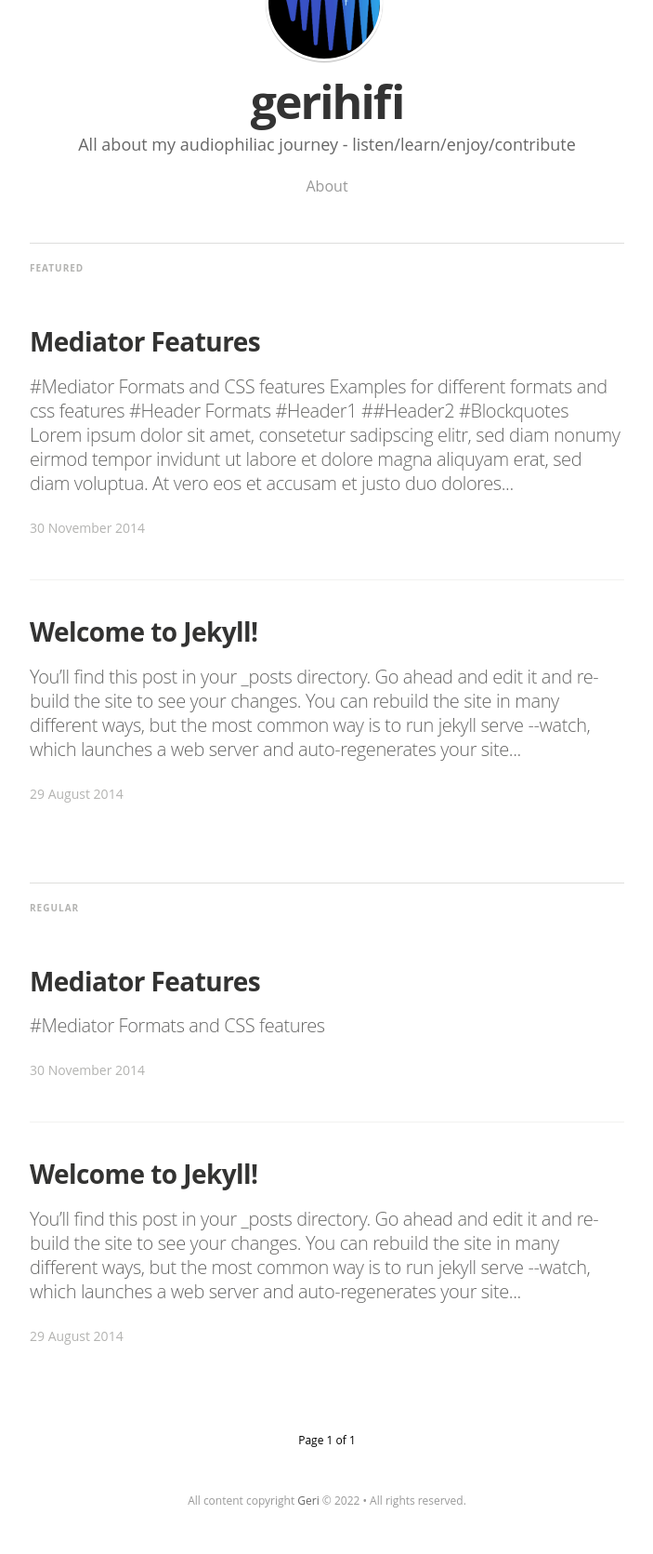
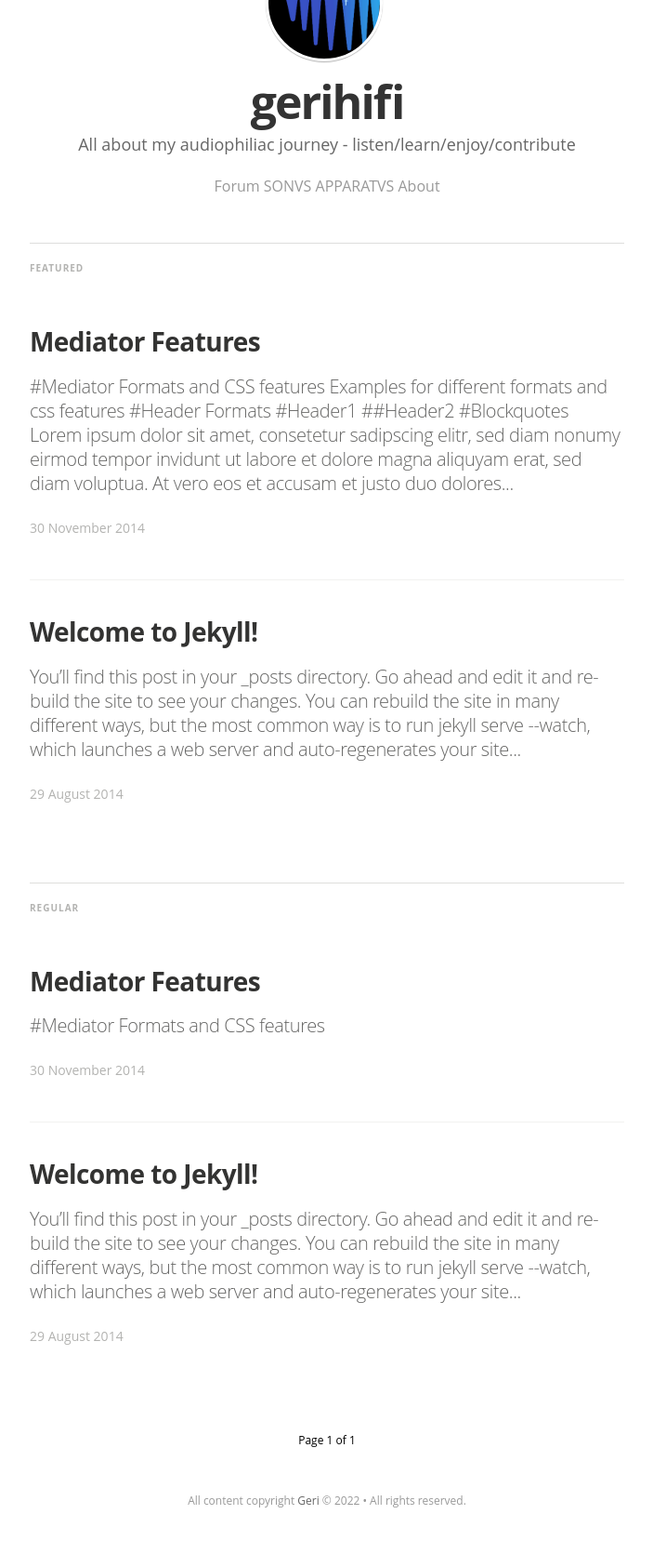
Before and after one commit to geraldfehringer/gerihifi.github.io, a Jekyll site: the page built from index.html, in a window 1280 px wide. Shown: the part 450-2121 px from the top of the page at 93% size, without its empty margins (288-991 px from the left). Built offline with Jekyll 4.4.1, drawn with Linux system fonts in a browser that asks for light colours; nearby versions of some CDN libraries; some web fonts are replaced; the list of posts is cut into pages by our own code.

Commit message:
midify header

```diff
--- a/_layouts/page.html
+++ b/_layouts/page.html
@@ -48,8 +48,6 @@
         Image
       </div>
       <div class="inner">
-        <h1 class="blog-title">{{ site.title }}</h1>
-        <h2 class="blog-description">{{ site.description }}</h2>
         <a href={{ "/" | prepend: site.baseurl }} class="btn">Back to Overview</a>
       </div>
     </div>
--- a/_layouts/post.html
+++ b/_layouts/post.html
@@ -110,8 +110,6 @@
         Image
       </div>
       <div class="inner">
-        <h1 class="blog-title">{{ site.title }}</h1>
-        <h2 class="blog-description">{{ site.description }}</h2>
         <a href={{ "/" | prepend: site.baseurl }} class="btn">Back to Overview</a>
       </div>
     </div>
--- a/index.html
+++ b/index.html
@@ -23,6 +23,7 @@ layout: default
             &nbsp;&nbsp;·&nbsp;&nbsp;
         {% endif %}
       {% endfor %}
+       <a href="https://forum.sonusapparatus.com">Forum SONVS APPARATVS</a>
       <a href={{ "/about/" | prepend: site.baseurl }}>About</a>
     </div>
 </header>
```
